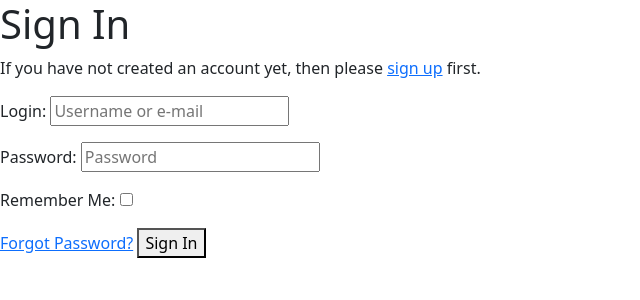
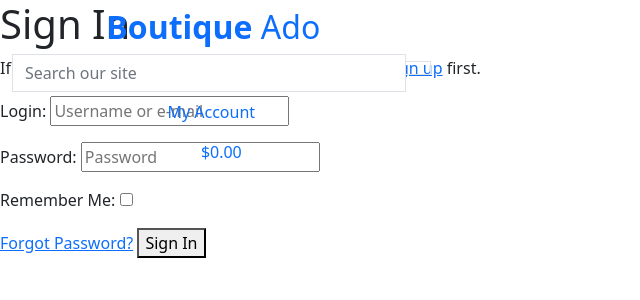
Before and after one commit to Gertobin11/ado_boutique_v1, a Django app: page /accounts/login/ in a window 1280 px wide. Shown: the top 300 px of the page, without its empty margins (0-640 px from the left). Run offline with Django 3.2, Linux system fonts and the light colour scheme; some libraries are stand-ins or nearby versions.

Commit message:
added header

```diff
--- a/templates/base.html
+++ b/templates/base.html
@@ -2,6 +2,7 @@
 
   <!doctype html>
   <html lang="en">
+
   <head>
       {% block coremeta %}
           <meta http-equiv="X-UA-compatible" content="ie=edge">
@@ -13,7 +14,8 @@
       {% endblock %}
 
       {% block corecss %}
-    <link href="https://cdn.jsdelivr.net/npm/bootstrap@5.0.2/dist/css/bootstrap.min.css" rel="stylesheet" integrity="sha384-EVSTQN3/azprG1Anm3QDgpJLIm9Nao0Yz1ztcQTwFspd3yD65VohhpuuCOmLASjC" crossorigin="anonymous">
+          <link href="https://cdn.jsdelivr.net/npm/bootstrap@5.0.2/dist/css/bootstrap.min.css" rel="stylesheet"
+              integrity="sha384-EVSTQN3/azprG1Anm3QDgpJLIm9Nao0Yz1ztcQTwFspd3yD65VohhpuuCOmLASjC" crossorigin="anonymous">
       {% endblock %}
 
       {% block extra_css %}
@@ -21,12 +23,73 @@
 
       <title>Boutique Ado {% block core_title %}{% endblock %}</title>
   </head>
+
   <body>
-    <header class="container-fluid fixed-top">
-
-    </header>
 
       {% block page_header %}
+          <header class="container-fluid fixed-top">
+              <div class="row">
+                  <div class="col-12 col-lg-4 my-auto py-1 py-lg-0 text-center text-lg-left">
+                      <a href="{% url 'home' %}" class="nav-link main-logo-link">
+                          <h2 class="logo-font text-black my-0"><strong>Boutique</strong> Ado</h2>
+                      </a>
+                  </div>
+              </div>
+              <div class="col-12 col-lg-4 my-auto py-1 py-lg-0">
+                  <form method="GET" action="{% url 'products' %}">
+                      <div class="input-group w-100">
+                          <input class="form-control border border-black rounded-0" type="text" name="q"
+                              placeholder="Search our site">
+                          <div class="input-group-append">
+                              <button class="form-control btn btn-black border border-black rounded-0" type="submit">
+                                  <span class="icon">
+                                      <i class="fas fa-search"></i>
+                                  </span>
+                              </button>
+                          </div>
+                      </div>
+                  </form>
+              </div>
+              <div class="col-12 col-lg-4 my-auto py-1 py-lg-0">
+                  <ul class="list-inline list-unstyled text-center text-lg-right my-0">
+                      <li class="list-inline-item dropdown">
+                          <a class="text-black nav-link" href="#" id="user-options" data-toggle="dropdown"
+                              aria-haspopup="true" aria-expanded="false">
+                              <div class="text-center">
+                                  <div><i class="fas fa-user fa-lg"></i></div>
+                                  <p class="my-0">My Account</p>
+                              </div>
+                          </a>
+                          <div class="dropdown-menu border-0" aria-labelledby="user-options">
+                              {% if request.user.is_authenticated %}
+                              {% if request.user.is_superuser %}
+                                  <a href="{% url 'add_product' %}" class="dropdown-item">Product Management</a>
+                              {% endif %}
+                                  <a href="{% url 'profile' %}" class="dropdown-item">My Profile</a>
+                                  <a href="{% url 'account_logout' %}" class="dropdown-item">Logout</a>
+                              {% else %}
+                                  <a href="{% url 'account_signup' %}" class="dropdown-item">Register</a>
+                                  <a href="{% url 'account_login' %}" class="dropdown-item">Login</a>
+                              {% endif %}
+                          </div>
+                      </li>
+                      <li class="list-inline-item"></li>
+                      <a class="{% if grand_total %}text-info font-weight-bold{% else %}text-black{% endif %} nav-link"
+                          href="{% url 'view_bag' %}">
+                          <div class="text-center">
+                              <div><i class="fas fa-shopping-bag fa-lg"></i></div>
+                              <p class="my-0">
+                                  {% if grand_total %}
+                                      ${{ grand_total|floatformat:2 }}
+                                  {% else %}
+                                      $0.00
+                                  {% endif %}
+                              </p>
+                          </div>
+                      </a>
+                  </ul>
+              </div>
+          </header>
     {% endblock %}
 
     {% if messages %}
@@ -39,11 +102,14 @@
     {% endblock %}
 
     {% block corejs %}
-    <script src="https://cdn.jsdelivr.net/npm/bootstrap@5.0.2/dist/js/bootstrap.bundle.min.js" integrity="sha384-MrcW6ZMFYlzcLA8Nl+NtUVF0sA7MsXsP1UyJoMp4YLEuNSfAP+JcXn/tWtIaxVXM" crossorigin="anonymous"></script>
+      <script src="https://cdn.jsdelivr.net/npm/bootstrap@5.0.2/dist/js/bootstrap.bundle.min.js"
+        integrity="sha384-MrcW6ZMFYlzcLA8Nl+NtUVF0sA7MsXsP1UyJoMp4YLEuNSfAP+JcXn/tWtIaxVXM" crossorigin="anonymous">
+      </script>
     {% endblock %}
 
     {% block extra_js %}
     {% endblock %}
 
   </body>
+
   </html>
```
Lines whose indentation alone changed are shown as unchanged.
